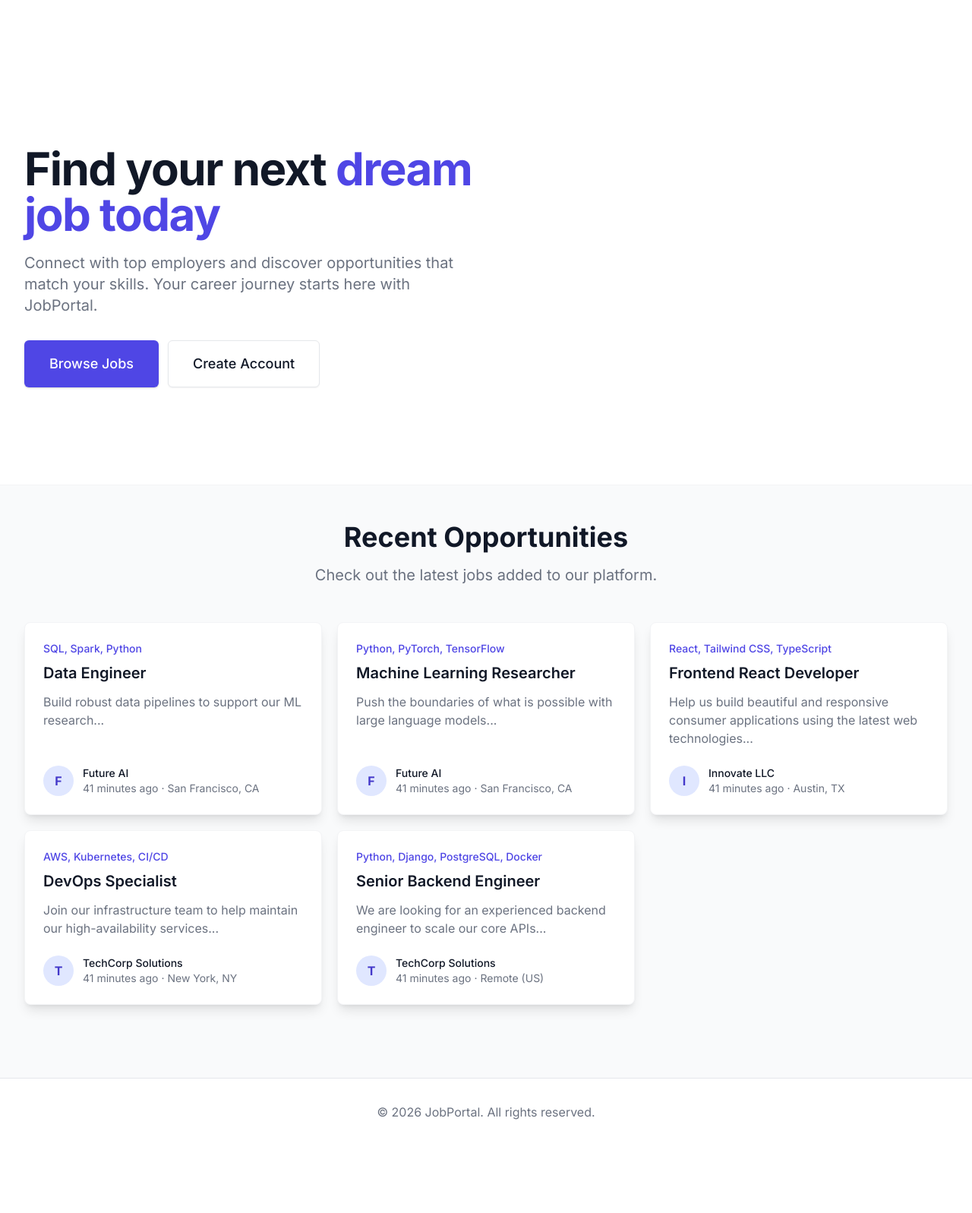
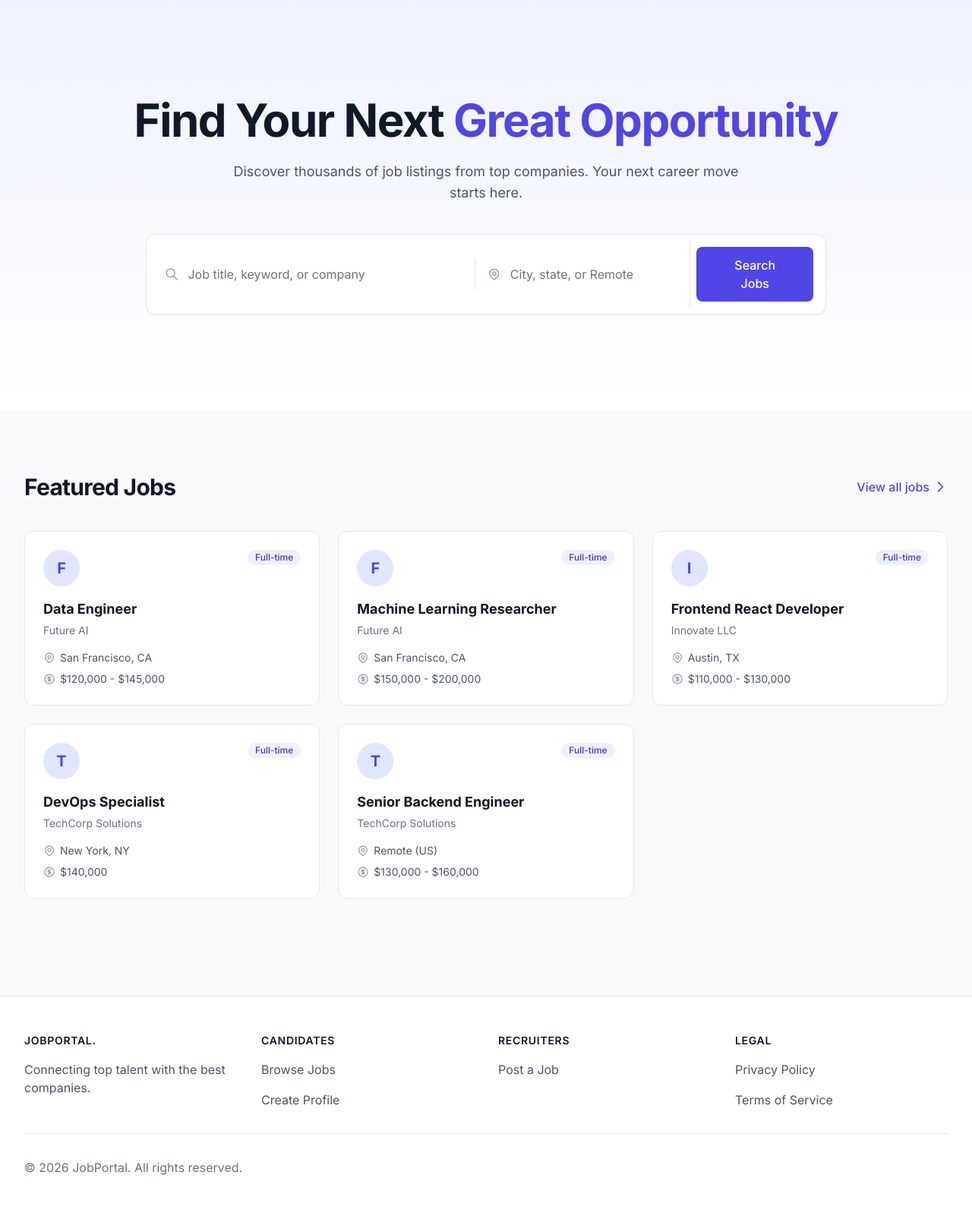
Before and after one commit to KumarMirampalli2k26/JobPortal, a Django app: page / in a window 1280 px wide. Shown: the part 65-1662 px from the top of the page at 76% size. Before the commit the page ends 1539 px from the top, so only its background shows below. Run offline with Django 5.2, Linux system fonts and the light colour scheme; data comes from the database, SQL or seed files in the repository; some libraries are stand-ins or nearby versions.

Commit message:
Rewrite homepage and base template to minimal SaaS design

```diff
--- a/core/views.py
+++ b/core/views.py
@@ -2,5 +2,5 @@ from django.shortcuts import render
 from jobs.models import Job
 
 def home(request):
-    recent_jobs = Job.objects.filter(is_active=True).order_by('-posted_on')[:6]
-    return render(request, 'core/home.html', {'recent_jobs': recent_jobs})
+    latest_jobs = Job.objects.filter(is_active=True).order_by('-posted_on')[:6]
+    return render(request, 'core/home.html', {'latest_jobs': latest_jobs})
--- a/templates/base.html
+++ b/templates/base.html
@@ -78,7 +78,7 @@
 </head>
 <body class="antialiased min-h-screen flex flex-col bg-brand-bg text-brand-text" x-data="{ mobileMenuOpen: false }">
     <!-- Navigation -->
-    <nav class="bg-brand-surface border-b border-brand-border sticky top-0 z-50">
+    <nav class="backdrop-blur-md bg-white/80 border-b border-gray-200 sticky top-0 z-50">
         <div class="max-w-7xl mx-auto px-4 sm:px-6 lg:px-8">
             <div class="flex justify-between h-16">
                 <div class="flex">
@@ -201,11 +201,44 @@
     </main>
 
     <!-- Footer -->
-    <footer class="bg-brand-surface mt-12 border-t border-brand-border">
-        <div class="max-w-7xl mx-auto py-8 px-4 sm:px-6 lg:px-8">
-            <p class="mt-8 text-base text-brand-muted md:mt-0 md:order-1 text-center">
-                &copy; {% now "Y" %} JobPortal. All rights reserved.
-            </p>
+    <!-- Footer -->
+    <footer class="bg-white mt-12 border-t border-gray-200">
+        <div class="max-w-7xl mx-auto py-12 px-4 sm:px-6 lg:px-8">
+            <div class="grid grid-cols-2 md:grid-cols-4 gap-8">
+                <div>
+                    <h3 class="text-sm font-semibold text-gray-900 tracking-wider uppercase">JobPortal.</h3>
+                    <p class="mt-4 text-base text-gray-600">Connecting top talent with the best companies.</p>
+                </div>
+                <div>
+                    <h3 class="text-sm font-semibold text-gray-900 tracking-wider uppercase">Candidates</h3>
+                    <ul class="mt-4 space-y-4">
+                        <li><a href="{% url 'job_list' %}" class="text-base text-gray-600 hover:text-indigo-600">Browse Jobs</a></li>
+                        <li><a href="{% url 'register' %}" class="text-base text-gray-600 hover:text-indigo-600">Create Profile</a></li>
+                    </ul>
+                </div>
+                <div>
+                    <h3 class="text-sm font-semibold text-gray-900 tracking-wider uppercase">Recruiters</h3>
+                    <ul class="mt-4 space-y-4">
+                        {% if user.is_authenticated and user.profile.role == 'RECRUITER' %}
+                        <li><a href="{% url 'job_create' %}" class="text-base text-gray-600 hover:text-indigo-600">Post a Job</a></li>
+                        {% else %}
+                        <li><a href="{% url 'login' %}" class="text-base text-gray-600 hover:text-indigo-600">Post a Job</a></li>
+                        {% endif %}
+                    </ul>
+                </div>
+                <div>
+                    <h3 class="text-sm font-semibold text-gray-900 tracking-wider uppercase">Legal</h3>
+                    <ul class="mt-4 space-y-4">
+                        <li><a href="#" class="text-base text-gray-600 hover:text-indigo-600">Privacy Policy</a></li>
+                        <li><a href="#" class="text-base text-gray-600 hover:text-indigo-600">Terms of Service</a></li>
+                    </ul>
+                </div>
+            </div>
+            <div class="mt-8 border-t border-gray-200 pt-8 flex items-center justify-between">
+                <p class="text-base text-gray-500">
+                    &copy; {% now "Y" %} JobPortal. All rights reserved.
+                </p>
+            </div>
         </div>
     </footer>
 
--- a/templates/core/home.html
+++ b/templates/core/home.html
@@ -1,96 +1,111 @@
 {% extends 'base.html' %}
+{% load static %}
 
 {% block content %}
 <!-- Hero Section -->
-<div class="relative bg-white overflow-hidden border-b border-gray-100">
-    <div class="max-w-7xl mx-auto">
-        <div class="relative z-10 pb-8 bg-white sm:pb-16 md:pb-20 lg:max-w-2xl lg:w-full lg:pb-28 xl:pb-32 pt-20">
-            <main class="mt-10 mx-auto max-w-7xl px-4 sm:mt-12 sm:px-6 md:mt-16 lg:mt-20 lg:px-8 xl:mt-28">
-                <div class="sm:text-center lg:text-left">
-                    <h1 class="text-4xl tracking-tight font-extrabold text-gray-900 sm:text-5xl md:text-6xl">
-                        <span class="block xl:inline">Find your next</span>
-                        <span class="block text-indigo-600 xl:inline">dream job today</span>
+<div class="bg-gradient-to-b from-indigo-50 to-white py-20 lg:py-32 border-b border-gray-100">
+    <div class="max-w-7xl mx-auto px-4 sm:px-6 lg:px-8 text-center">
+        <h1 class="text-4xl md:text-6xl font-bold text-gray-900 tracking-tight mb-6">
+            Find Your Next <span class="text-indigo-600">Great Opportunity</span>
         </h1>
-                    <p class="mt-3 text-base text-gray-500 sm:mt-5 sm:text-lg sm:max-w-xl sm:mx-auto md:mt-5 md:text-xl lg:mx-0">
-                        Connect with top employers and discover opportunities that match your skills. Your career journey starts here with JobPortal.
+        <p class="text-lg text-gray-600 mb-10 max-w-2xl mx-auto">
+            Discover thousands of job listings from top companies. Your next career move starts here.
         </p>
-                    <div class="mt-5 sm:mt-8 sm:flex sm:justify-center lg:justify-start">
-                        <div class="rounded-md shadow">
-                            <a href="{% url 'job_list' %}" class="btn-primary w-full md:py-4 md:text-lg px-8 py-3">
-                                Browse Jobs
-                            </a>
+
+        <!-- Search Form -->
+        <div class="max-w-4xl mx-auto bg-white rounded-xl shadow-sm border border-gray-200 p-2">
+            <form action="{% url 'job_list' %}" method="GET" class="flex flex-col md:flex-row items-center divide-y md:divide-y-0 md:divide-x divide-gray-200">
+                <div class="w-full md:w-1/2 flex items-center px-4 py-3 md:py-0">
+                    <svg class="h-5 w-5 text-gray-400 mr-3" fill="none" stroke="currentColor" viewBox="0 0 24 24">
+                        <path stroke-linecap="round" stroke-linejoin="round" stroke-width="2" d="M21 21l-6-6m2-5a7 7 0 11-14 0 7 7 0 0114 0z"></path>
+                    </svg>
+                    <input type="text" name="q" placeholder="Job title, keyword, or company" class="w-full text-gray-900 placeholder-gray-500 bg-transparent border-none focus:ring-0 text-base py-2">
                 </div>
-                        <div class="mt-3 sm:mt-0 sm:ml-3">
-                            <a href="{% url 'register' %}" class="btn-secondary w-full md:py-4 md:text-lg px-8 py-3">
-                                Create Account
-                            </a>
+                <div class="w-full md:w-1/3 flex items-center px-4 py-3 md:py-0">
+                    <svg class="h-5 w-5 text-gray-400 mr-3" fill="none" stroke="currentColor" viewBox="0 0 24 24">
+                        <path stroke-linecap="round" stroke-linejoin="round" stroke-width="2" d="M17.657 16.657L13.414 20.9a1.998 1.998 0 01-2.827 0l-4.244-4.243a8 8 0 1111.314 0z"></path>
+                        <path stroke-linecap="round" stroke-linejoin="round" stroke-width="2" d="M15 11a3 3 0 11-6 0 3 3 0 016 0z"></path>
+                    </svg>
+                    <input type="text" name="location" placeholder="City, state, or Remote" class="w-full text-gray-900 placeholder-gray-500 bg-transparent border-none focus:ring-0 text-base py-2">
                 </div>
+                <div class="w-full md:w-auto md:ml-auto p-2">
+                    <button type="submit" class="w-full md:w-auto bg-indigo-600 hover:bg-indigo-700 text-white font-medium py-3 px-8 rounded-lg transition-colors duration-200">
+                        Search Jobs
+                    </button>
                 </div>
-                </div>
-            </main>
+            </form>
         </div>
     </div>
 </div>
 
-<!-- Recent Jobs Section -->
-<div class="bg-gray-50 py-12">
-    <div class="max-w-7xl mx-auto px-4 sm:px-6 lg:px-8">
-        <div class="text-center">
-            <h2 class="text-3xl font-extrabold text-gray-900 sm:text-4xl">
-                Recent Opportunities
-            </h2>
-            <p class="mt-3 max-w-2xl mx-auto text-xl text-gray-500 sm:mt-4">
-                Check out the latest jobs added to our platform.
-            </p>
-        </div>
-        <div class="mt-12 max-w-lg mx-auto grid gap-5 lg:grid-cols-3 lg:max-w-none">
-            {% for job in recent_jobs %}
-                <div class="flex flex-col rounded-lg shadow-lg overflow-hidden bg-white border border-gray-100 transition duration-300 hover:shadow-xl">
-                    <div class="flex-1 p-6 flex flex-col justify-between">
-                        <div class="flex-1">
-                            <p class="text-sm font-medium text-indigo-600">
-                                {{ job.skills }}
-                            </p>
-                            <a href="{% url 'job_detail' job.id %}" class="block mt-2">
-                                <p class="text-xl font-semibold text-gray-900">{{ job.title }}</p>
-                                <p class="mt-3 text-base text-gray-500 line-clamp-3">{{ job.description|truncatewords:20 }}</p>
+<!-- Featured Jobs Section -->
+<div class="max-w-7xl mx-auto px-4 sm:px-6 lg:px-8 py-20">
+    <div class="flex items-center justify-between mb-10">
+        <h2 class="text-3xl font-bold text-gray-900 tracking-tight">Featured Jobs</h2>
+        <a href="{% url 'job_list' %}" class="text-indigo-600 font-medium hover:text-indigo-700 hover:underline flex items-center">
+            View all jobs
+            <svg class="ml-1 h-5 w-5" fill="none" stroke="currentColor" viewBox="0 0 24 24">
+                <path stroke-linecap="round" stroke-linejoin="round" stroke-width="2" d="M9 5l7 7-7 7"></path>
+            </svg>
         </a>
     </div>
-                        <div class="mt-6 flex items-center">
-                            <div class="flex-shrink-0">
-                                {% if job.recruiter.company and job.recruiter.company.logo %}
-                                    <img class="h-10 w-10 rounded-full object-cover" src="{{ job.recruiter.company.logo.url }}" alt="">
+
+    {% if latest_jobs %}
+    <div class="grid grid-cols-1 md:grid-cols-3 gap-6">
+        {% for job in latest_jobs %}
+        <a href="{% url 'job_detail' job.id %}" class="block group">
+            <div class="bg-white rounded-xl border border-gray-200 p-6 hover:shadow-md transition-shadow duration-200 h-full flex flex-col relative">
+                <div class="flex items-start justify-between mb-4">
+                    <div class="flex-shrink-0 h-12 w-12 rounded-full bg-indigo-100 flex items-center justify-center text-indigo-600 font-bold text-xl">
+                        {% if job.company_name %}
+                            {{ job.company_name|make_list|first|upper }}
                         {% else %}
-                                    <div class="h-10 w-10 rounded-full bg-indigo-100 flex items-center justify-center text-indigo-700 font-bold">
                             {{ job.recruiter.company.name|default:job.recruiter.username|make_list|first|upper }}
-                                    </div>
                         {% endif %}
                     </div>
-                            <div class="ml-3">
-                                <p class="text-sm font-medium text-gray-900">
+                    <span class="inline-flex items-center px-2.5 py-0.5 rounded-full text-xs font-medium bg-indigo-50 text-indigo-700">
+                        {{ job.job_type }}
+                    </span>
+                </div>
+
+                <h3 class="text-lg font-bold text-gray-900 group-hover:text-indigo-600 transition-colors mb-1 line-clamp-1">{{ job.title }}</h3>
+                <p class="text-sm text-gray-500 mb-4 line-clamp-1">
                     {% if job.company_name %}
                         {{ job.company_name }}
                     {% else %}
                         {{ job.recruiter.company.name|default:job.recruiter.username }}
                     {% endif %}
                 </p>
-                                <div class="flex space-x-1 text-sm text-gray-500">
-                                    <time datetime="{{ job.posted_on|date:'Y-m-d' }}">
-                                        {{ job.posted_on|timesince }} ago
-                                    </time>
-                                    <span aria-hidden="true">&middot;</span>
-                                    <span>{{ job.location }}</span>
+
+                <div class="mt-auto space-y-2">
+                    <div class="flex items-center text-sm text-gray-600">
+                        <svg class="flex-shrink-0 mr-1.5 h-4 w-4 text-gray-400" fill="none" stroke="currentColor" viewBox="0 0 24 24">
+                            <path stroke-linecap="round" stroke-linejoin="round" stroke-width="2" d="M17.657 16.657L13.414 20.9a1.998 1.998 0 01-2.827 0l-4.244-4.243a8 8 0 1111.314 0z"></path>
+                            <path stroke-linecap="round" stroke-linejoin="round" stroke-width="2" d="M15 11a3 3 0 11-6 0 3 3 0 016 0z"></path>
+                        </svg>
+                        {{ job.location }}
+                    </div>
+                    {% if job.salary %}
+                    <div class="flex items-center text-sm text-gray-600">
+                        <svg class="flex-shrink-0 mr-1.5 h-4 w-4 text-gray-400" fill="none" stroke="currentColor" viewBox="0 0 24 24">
+                            <path stroke-linecap="round" stroke-linejoin="round" stroke-width="2" d="M12 8c-1.657 0-3 .895-3 2s1.343 2 3 2 3 .895 3 2-1.343 2-3 2m0-8c1.11 0 2.08.402 2.599 1M12 8V7m0 1v8m0 0v1m0-1c-1.11 0-2.08-.402-2.599-1M21 12a9 9 0 11-18 0 9 9 0 0118 0z"></path>
+                        </svg>
+                        {{ job.salary }}
+                    </div>
+                    {% endif %}
                 </div>
             </div>
-                        </div>
-                    </div>
-                </div>
-            {% empty %}
-                <div class="col-span-3 text-center py-10 text-gray-500">
-                    No jobs available at the moment.
-                </div>
+        </a>
         {% endfor %}
     </div>
+    {% else %}
+    <div class="text-center py-20 bg-gray-50 rounded-xl border border-gray-200 border-dashed">
+        <svg class="mx-auto h-12 w-12 text-gray-400" fill="none" stroke="currentColor" viewBox="0 0 24 24">
+            <path stroke-linecap="round" stroke-linejoin="round" stroke-width="2" d="M21 13.255A23.931 23.931 0 0112 15c-3.183 0-6.22-.62-9-1.745M16 6V4a2 2 0 00-2-2h-4a2 2 0 00-2 2v2m4 6h.01M5 20h14a2 2 0 002-2V8a2 2 0 00-2-2H5a2 2 0 00-2 2v10a2 2 0 002 2z"></path>
+        </svg>
+        <h3 class="mt-2 text-sm font-medium text-gray-900">No jobs posted yet.</h3>
+        <p class="mt-1 text-sm text-gray-500">Check back later for new opportunities.</p>
     </div>
+    {% endif %}
 </div>
 {% endblock %}
```
Lines whose indentation alone changed are shown as unchanged.
